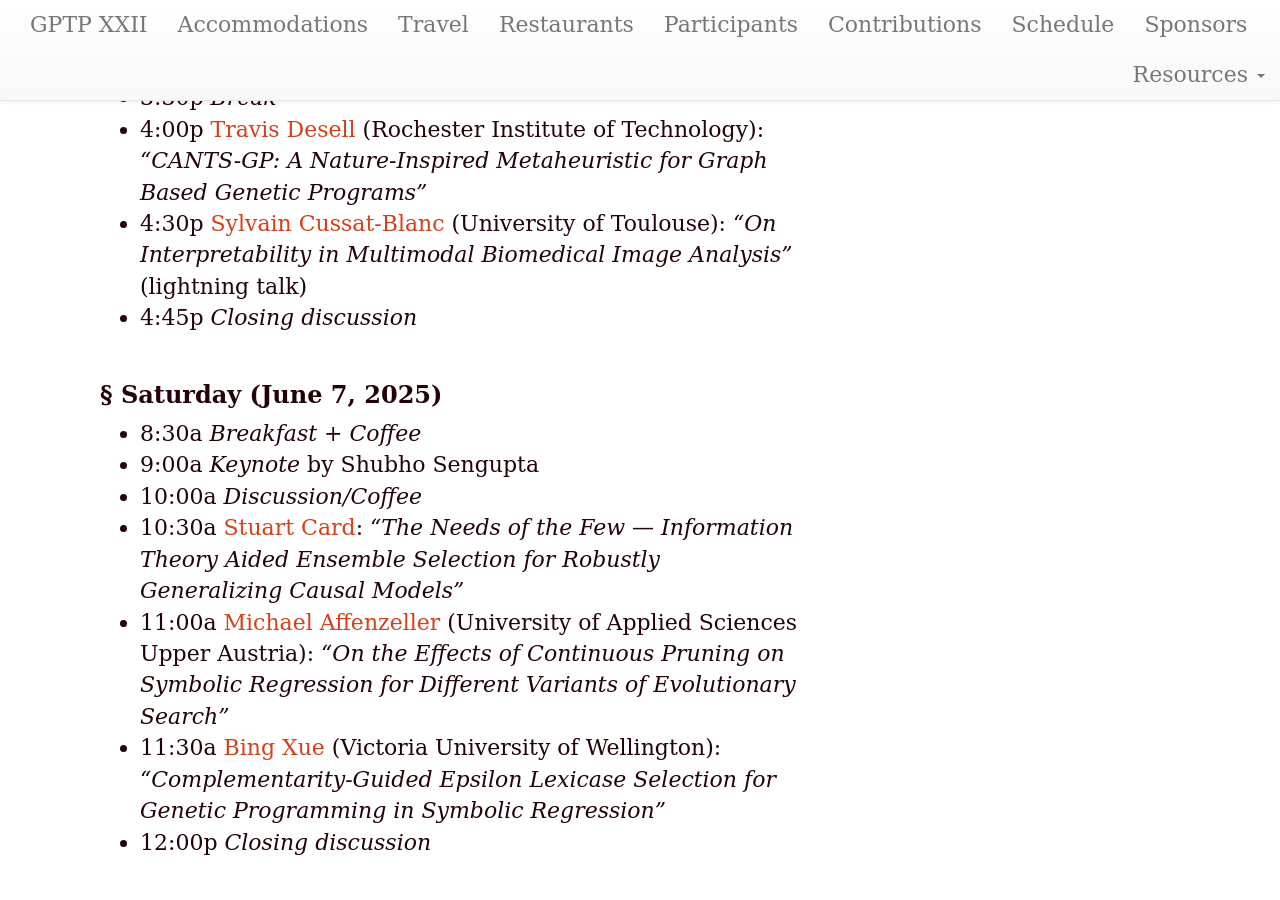
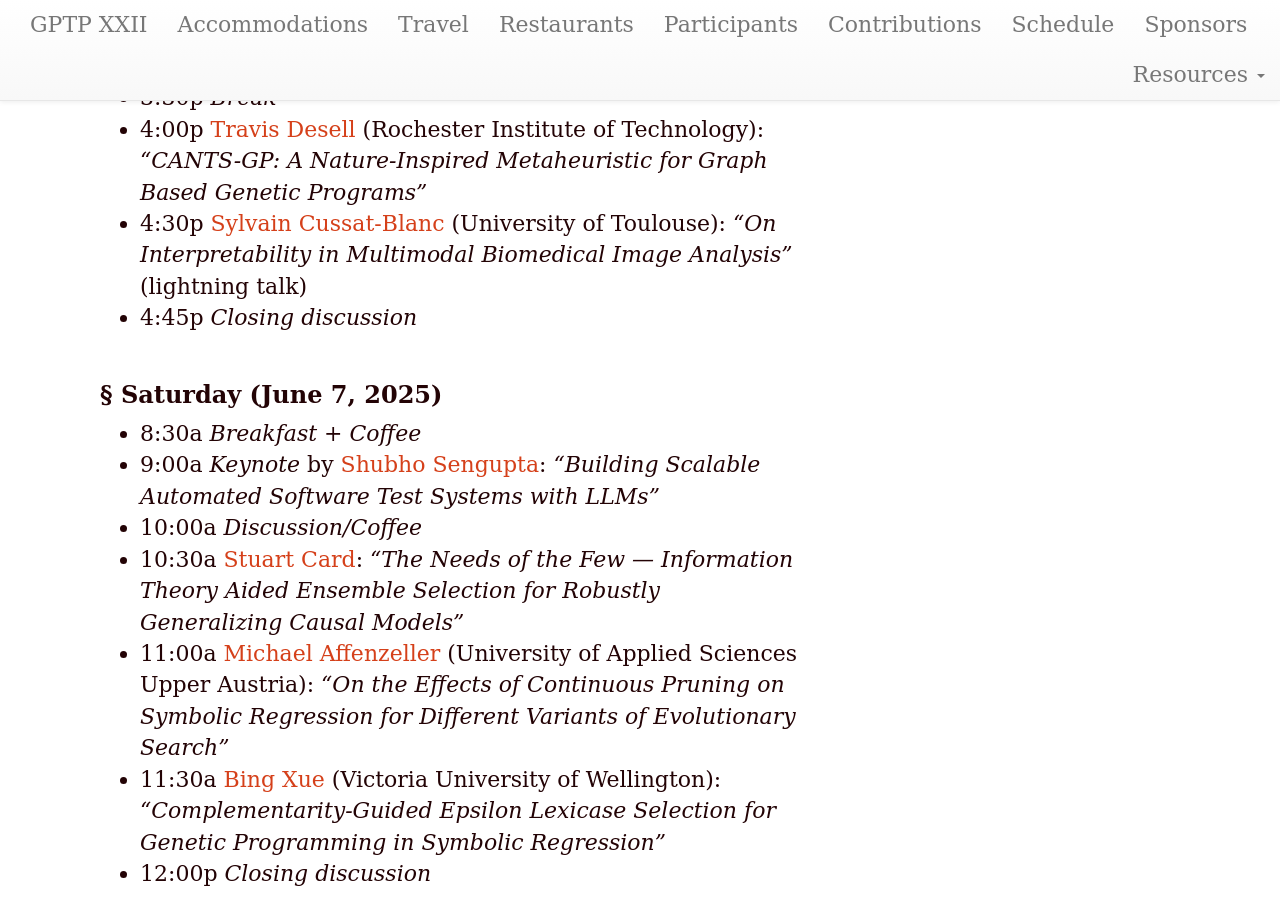
Before and after one commit to GPTP-workshop/gptp-workshop.github.io, a Jekyll site: the page built from schedule.md, in a window 1280 px wide and 900 px high, scrolled down 2809 px. Built offline with Jekyll 4.4.1, drawn with Linux system fonts in a browser that asks for light colours; our own code applies the rules of GitHub Pages for plain Markdown files; before the commit the page ends 3678 px from its top, so only the background shows below that.

Commit message:
Add keynote talk title, link to keynoter website

```diff
--- a/schedule.md
+++ b/schedule.md
@@ -53,7 +53,7 @@ year: 2025
 ### Saturday (June 7, 2025)
 
 - 8:30a _Breakfast + Coffee_
-- 9:00a _Keynote_ by Shubho Sengupta
+- 9:00a _Keynote_ by [Shubho Sengupta](https://shubho.github.io/): _"Building Scalable Automated Software Test Systems with LLMs"_
 - 10:00a _Discussion/Coffee_
 - 10:30a [Stuart Card](http://www.critical.com/): _"The Needs of the Few — Information Theory Aided Ensemble Selection for Robustly Generalizing Causal Models"_
 - 11:00a [Michael Affenzeller](https://heal.heuristiclab.com/team/affenzeller) (University of Applied Sciences Upper Austria): _"On the Effects of Continuous Pruning on Symbolic Regression for Different Variants of Evolutionary Search"_
```
